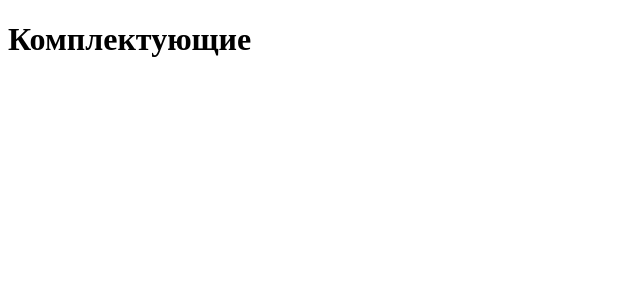
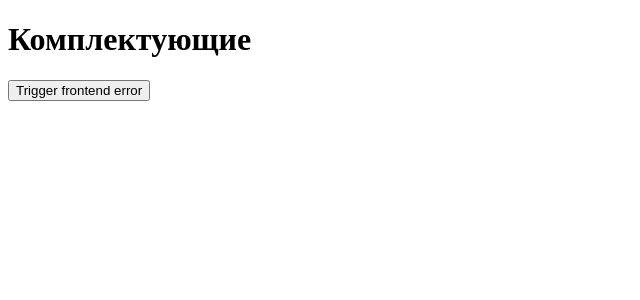
Before and after one commit to varyacvv/middle-frontend-project-426, a React (Vite) app in the folder frontend/: page / in a window 1280 px wide. Shown: the top 300 px of the page, without its empty margins (0-640 px from the left). Built offline with nearby package versions, Linux system fonts and the light colour scheme.

Commit message:
chore: add temporary debug errors for monitoring test

```diff
--- a/frontend/src/App.tsx
+++ b/frontend/src/App.tsx
@@ -2,6 +2,14 @@ function App() {
   return (
     <div>
       <h1>Комплектующие</h1>
+      {/* Удалить после проверки */}
+      <button
+        onClick={() => {
+          throw new Error('Test error from frontend')
+        }}
+      >
+        Trigger frontend error
+      </button>
     </div>
   )
 }
```
Also changed, not shown: 1 other file (tests, documents, lock files or other folders).
